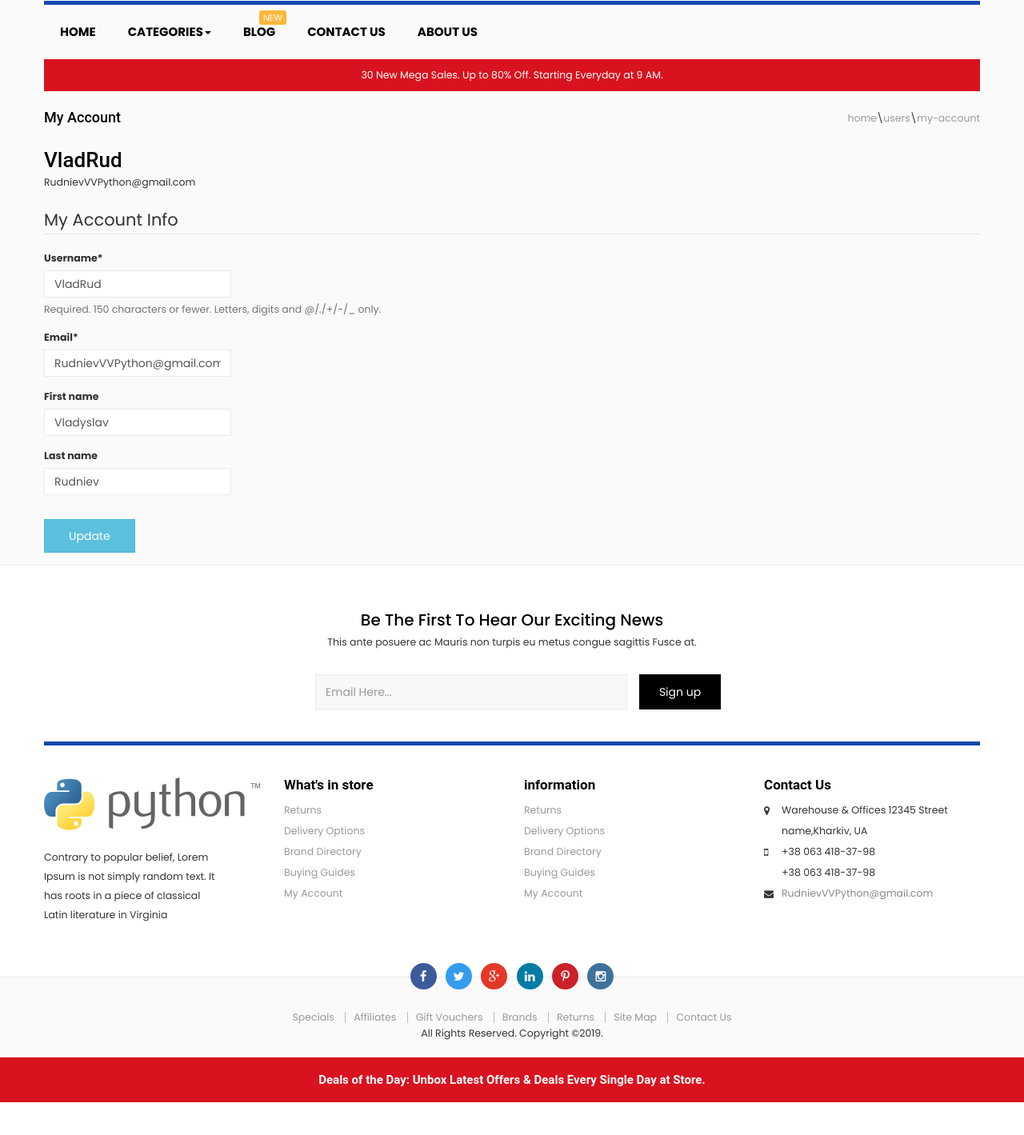
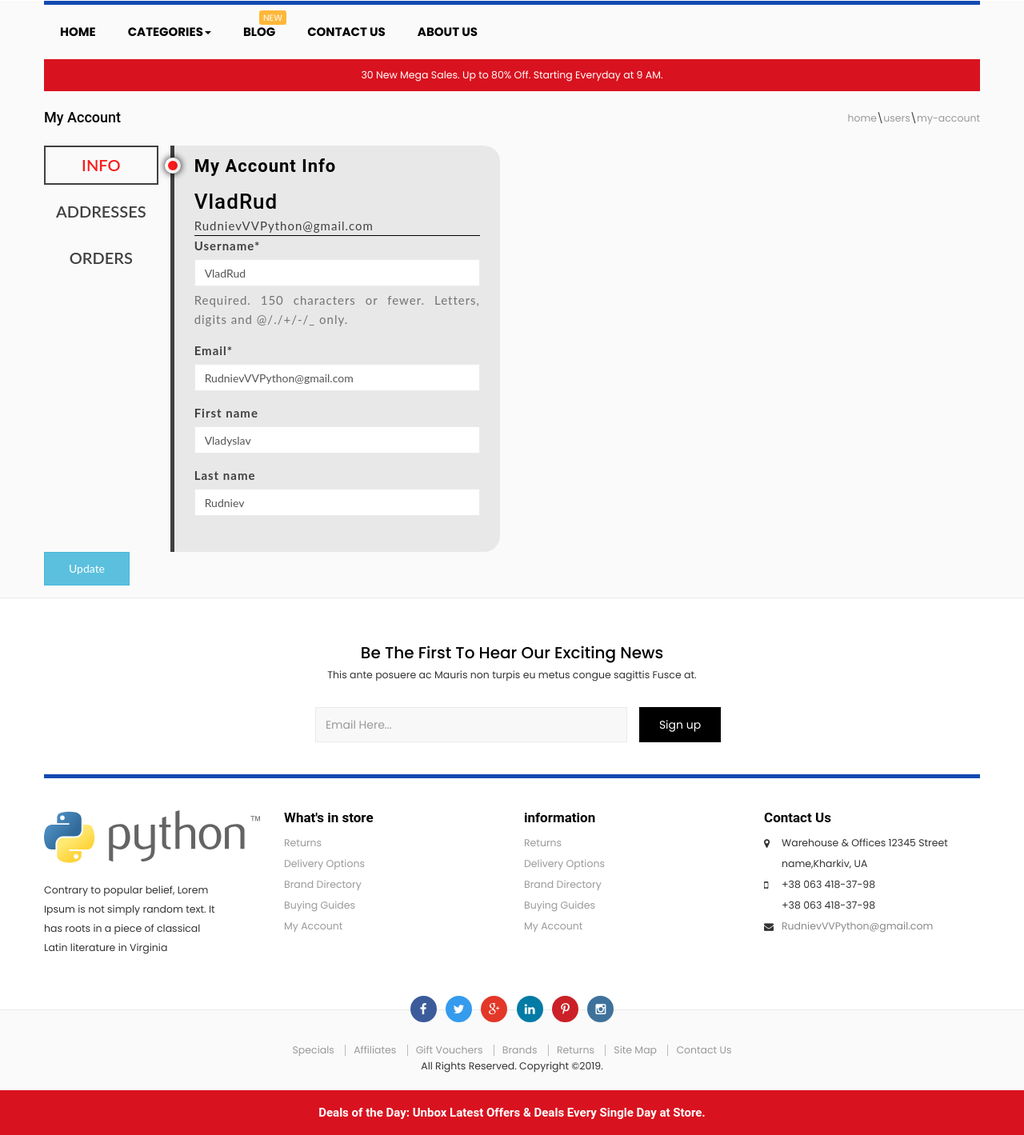
Before and after one commit to RudnievVV/Django-Project-eCommerce, a Django app: page /users/my-account/ in a window 1280 px wide. Shown: the part 223-1642 px from the top of the page at 80% size. Before the commit the page ends 1601 px from the top, so only its background shows below. Run offline with Django 3.2, Linux system fonts and the light colour scheme; a user stored in the database is signed in; data comes from the database, SQL or seed files in the repository; both versions use the stored data as it was after the commit; some libraries are stand-ins or nearby versions.

Commit message:
my account nav bar creation

```diff
--- a/django_ecommerce/ecommerce/static/ecommerce/css/style.css
+++ b/django_ecommerce/ecommerce/static/ecommerce/css/style.css
@@ -2518,9 +2518,6 @@ filter: progid:DXImageTransform.Microsoft.gradient( startColorstr='#33ffffff', e
 input[type="submit"].addtocart {
     padding: 5px 15px;
 }
-#id_username, #id_password, #id_email, #id_password1, #id_password2, #id_first_name, #id_last_name {
-    width: 20%!important;
-}
 #navbar-on-scroll {
     background-color: #d9121f;
     position: fixed;
@@ -2595,3 +2592,114 @@ a.btn.btn-xs.remove.on-scroll {
     color: #0250d1;
     margin-left: 3px;
 }
+a:hover,a:focus{
+    text-decoration: none;
+    outline: none;
+}
+.vertical-tab{
+    font-family: 'Lato', sans-serif;
+    display: table;
+}
+.vertical-tab .nav-tabs{
+    display: table-cell;
+    width: 28%;
+    min-width: 28%;
+    vertical-align: top;
+    border: none;
+    border-right: 5px solid #404040;
+}
+.vertical-tab .nav-tabs li{
+   float: none;
+   vertical-align: top;
+}
+.vertical-tab .nav-tabs li a{
+    color: #404040;
+    background: transparent;
+    font-size: 20px;
+    font-weight: 600;
+    text-align: center;
+    text-transform: uppercase;
+    padding: 10px 15px;
+    margin: 0 15px 10px 0;
+    border-radius: 0;
+    border: none;
+    position: relative;
+    transition: all 0.5s ease 0s;
+}
+.vertical-tab .nav-tabs li a:hover,
+.vertical-tab .nav-tabs li.active a,
+.vertical-tab .nav-tabs li.active a:hover{
+    color: #fc1b1b;
+    background-color: transparent;
+    border: none;
+}
+.vertical-tab .nav-tabs li a:before,
+.vertical-tab .nav-tabs li a:after{
+    content: '';
+    height: 100%;
+    width: 0;
+    border: 2px solid #404040;
+    opacity: 0;
+    position: absolute;
+    top: 0;
+    left: 0;
+    transition: all 0.3s ease 0s;
+}
+.vertical-tab .nav-tabs li a:after{
+    background-color: #404040;
+    height: 10px;
+    width: 10px;
+    border-radius: 50%;
+    border-color: transparent;
+    transform: translateY(-50%);
+    top: 50%;
+    left: auto;
+    right: -23px;
+}
+.vertical-tab .nav-tabs li a:hover:before,
+.vertical-tab .nav-tabs li.active a:before{
+    width: 100%;
+    opacity: 1;
+}
+.vertical-tab .nav-tabs li a:hover:after,
+.vertical-tab .nav-tabs li.active a:after{
+    background-color: #fc1b1b;
+    border: 2px solid #fff;
+    box-shadow: 0 0 5px #000;
+    opacity: 1;
+    transform: translateY(-50%) scale(2);
+}
+.vertical-tab .tab-content{
+    color: #404040;
+    background-color: rgba(0,0,0,0.07);
+    font-size: 15px;
+    text-align: justify;
+    letter-spacing: 1px;
+    line-height: 24px;
+    padding: 15px 25px;
+    border-radius: 0 20px 20px 0;
+    display: table-cell;
+    position: relative;
+}
+.vertical-tab .tab-content h3{
+    font-weight: 600;
+    margin: 0 0 5px 0;
+}
+@media only screen and (max-width: 479px){
+    .vertical-tab .nav-tabs{
+        width: 100%;
+        display: block;
+        border: none;
+    }
+    .vertical-tab .nav-tabs li a{
+        padding: 7px 20px;
+        margin: 0 0 10px 0;
+    }
+    .vertical-tab .nav-tabs li a:after{ right: 10px; }
+    .vertical-tab .tab-content{
+        padding: 20px 15px 10px;
+        border-radius: 0;
+        display: block;
+    }
+    .vertical-tab .tab-content h3{ font-size: 18px; }
+}
--- a/django_ecommerce/users/templates/users/profile.html
+++ b/django_ecommerce/users/templates/users/profile.html
@@ -35,23 +35,45 @@
 </div>
 <!-- breadcrumb and page title block end  -->
 <div class="container">
+    <div class="row">
+        <div class="col-md-6">
+            <div class="vertical-tab" role="tabpanel">
+                <!-- Nav tabs -->
+              <form method="POST" enctype="multipart/form-data">
+                {% csrf_token %}
+                <ul class="nav nav-tabs" role="tablist">
+                    <li role="presentation" class="active"><a href="#Section1" aria-controls="home" role="tab" data-toggle="tab">Info</a></li>
+                    <li role="presentation"><a href="#Section2" aria-controls="profile" role="tab" data-toggle="tab">Addresses</a></li>
+                    <li role="presentation"><a href="#Section3" aria-controls="messages" role="tab" data-toggle="tab">Orders</a></li>
+                </ul>
+                <!-- Tab panes -->
+                <div class="tab-content tabs">
+                    <div role="tabpanel" class="tab-pane fade in active" id="Section1">
+                      <h3>My Account Info</h3>
                       <div class="media">
-    		<div class="media-body">
                         <h2 class="account-heading">{{ user.username }}</h2>
                         <p class="text-secondary">{{ user.email }}</p>
+                        <hr>
+                      </div>
+                        <fieldset class="form-group">
+                          {{ u_form|crispy }}
+                        </fieldset>
+                    </div>
+                    <div role="tabpanel" class="tab-pane fade" id="Section2">
+                        <h3>My Addresses</h3>
+                        <p>Lorem ipsum dolor sit amet, consectetur adipiscing elit. Fusce semper, magna a ultricies volutpat, mi eros viverra massa, vitae consequat nisi justo in tortor. Proin accumsan felis ac felis dapibus, non iaculis mi varius.</p>
+                    </div>
+                    <div role="tabpanel" class="tab-pane fade" id="Section3">
+                        <h3>My Orders</h3>
+                        <p>Lorem ipsum dolor sit amet, consectetur adipiscing elit. Fusce semper, magna a ultricies volutpat, mi eros viverra massa, vitae consequat nisi justo in tortor. Proin accumsan felis ac felis dapibus, non iaculis mi varius.</p>
                     </div>
                 </div>
-      <br>
-      <form method="POST" enctype="multipart/form-data">
-        {% csrf_token %}
-        <fieldset class="form-group">
-          <legend class="border-bottom mb-4">My Account Info</legend>
-          {{ u_form|crispy }}
-        </fieldset>
                 <div class="form-group">
                   <button class="btn btn-info" type="submit">Update</button>
                 </div>
               </form>
             </div>
-
+        </div>
+    </div>
+</div>
 {% endblock content %}
```
Also changed, not shown: django_ecommerce/db.sqlite3. Lines whose indentation alone changed are shown as unchanged.
